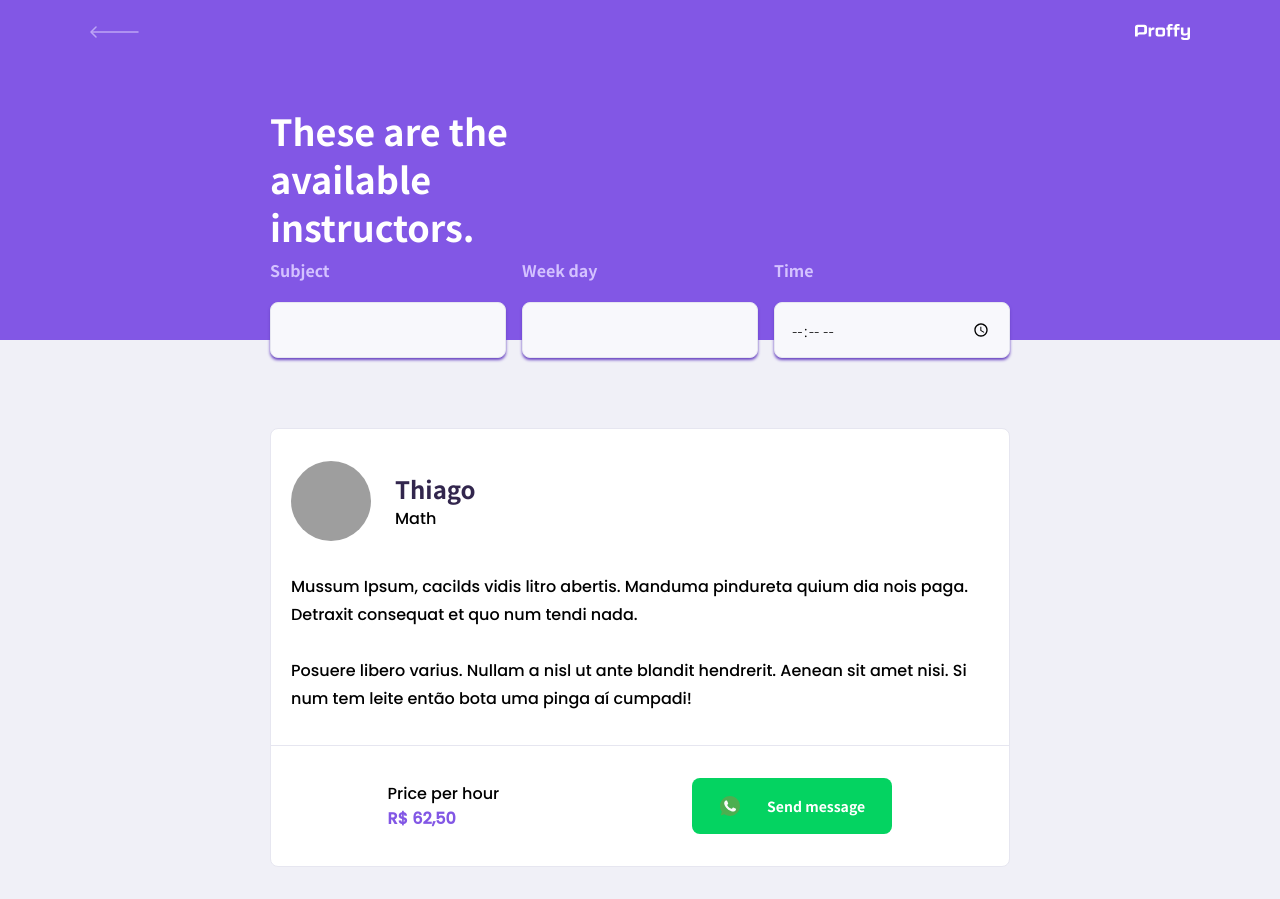
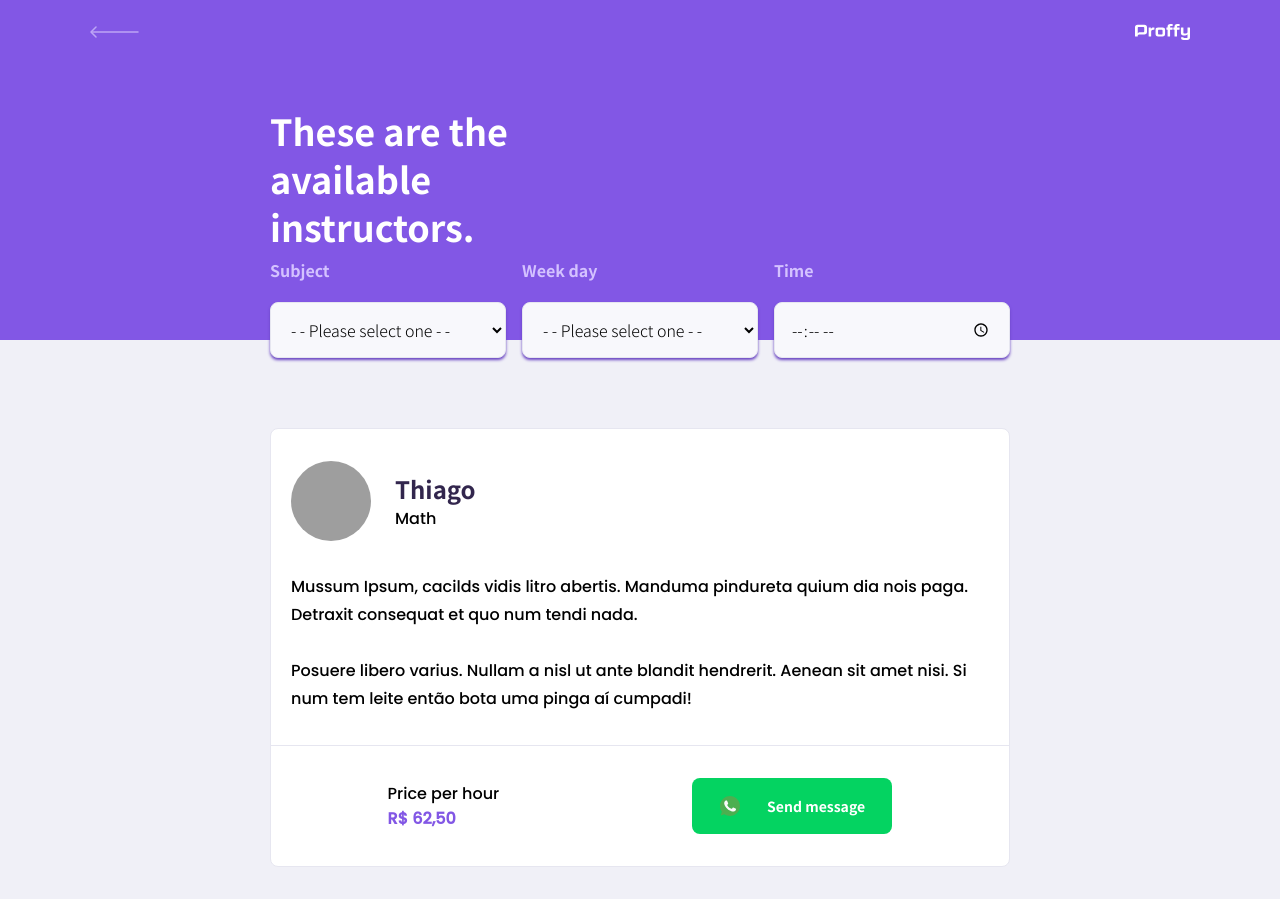
Before and after one commit to thiagojacinto/nextLevelWeek-ProffyApp, a React (Create React App) app in the folder web/: page /select in a window 1280 px wide. Built offline with nearby package versions, Linux system fonts and the light colour scheme; grey boxes are pictures that could not be loaded.

Commit message:
[refactor] using the created Select component

```diff
--- a/web/src/components/SelectionForm/index.tsx
+++ b/web/src/components/SelectionForm/index.tsx
@@ -1,6 +1,7 @@
 import React from "react";
 import styled from "styled-components";
 import Input from "../Input";
+import Select from "../Select";
 
 export const Form = styled.form`
   fieldset {
@@ -27,8 +28,31 @@ type uniqueId = { id: string };
 export const SelectionForm: React.FC<uniqueId> = ({ id }: uniqueId) => {
   return (
     <Form id={id}>
-      <Input name="subject" label="Subject" />
-      <Input name="week_day" label="Week day" />
+      <Select
+        name="subject"
+        label="Subject"
+        options={[
+          { value: "Art", label: "Art" },
+          { value: "Math", label: "Math" },
+          { value: "Chemestry", label: "Chemestry" },
+          { value: "Portuguese", label: "Portuguese" },
+          { value: "English", label: "English" },
+          { value: "Physics", label: "Physics" },
+        ]}
+      />
+      <Select
+        name="week_day"
+        label="Week day"
+        options={[
+          { value: "0", label: "Sunday" },
+          { value: "1", label: "Monday" },
+          { value: "2", label: "Tuesday" },
+          { value: "3", label: "Wednesday" },
+          { value: "4", label: "Thursday" },
+          { value: "5", label: "Friday" },
+          { value: "6", label: "Saturday" },
+        ]}
+      />
       <Input type="time" name="time" label="Time" />
     </Form>
   );
```
